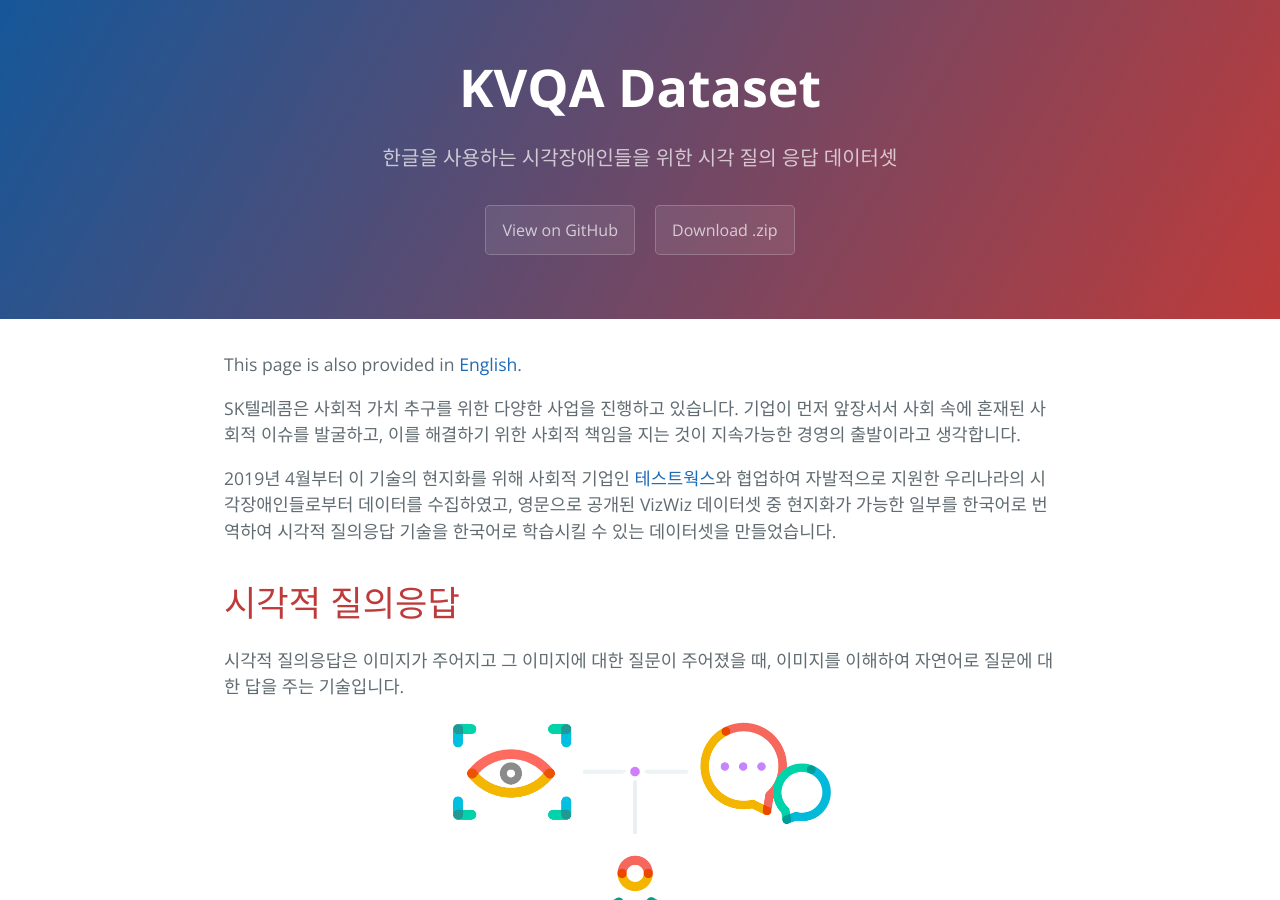
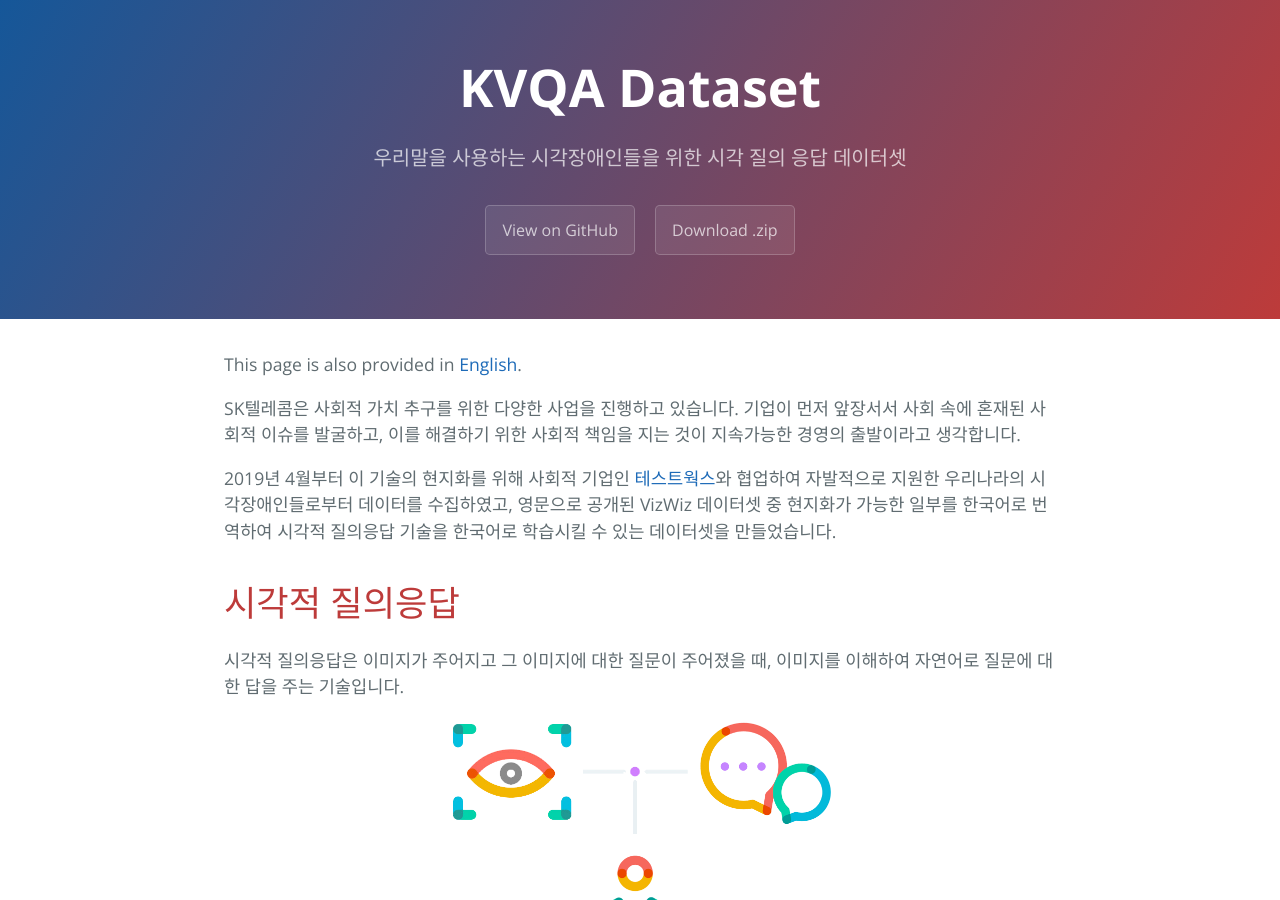
Before and after one commit to SKTBrain/KVQA, a Jekyll site: the page built from docs/index.md, in a window 1280 px wide and 900 px high. Built offline with Jekyll 4.4.1, drawn with Linux system fonts in a browser that asks for light colours.

Commit message:
Update Korean
한글 is the written form of Korean. So, I changed to 우리말.

```diff
--- a/docs/_config.yml
+++ b/docs/_config.yml
@@ -1,5 +1,5 @@
 title: KVQA Dataset
-description: 한글을 사용하는 시각장애인들을 위한 시각 질의 응답 데이터셋
+description: 우리말을 사용하는 시각장애인들을 위한 시각 질의 응답 데이터셋
 show_downloads: true
 google_analytics:
 theme: jekyll-theme-cayman
```
